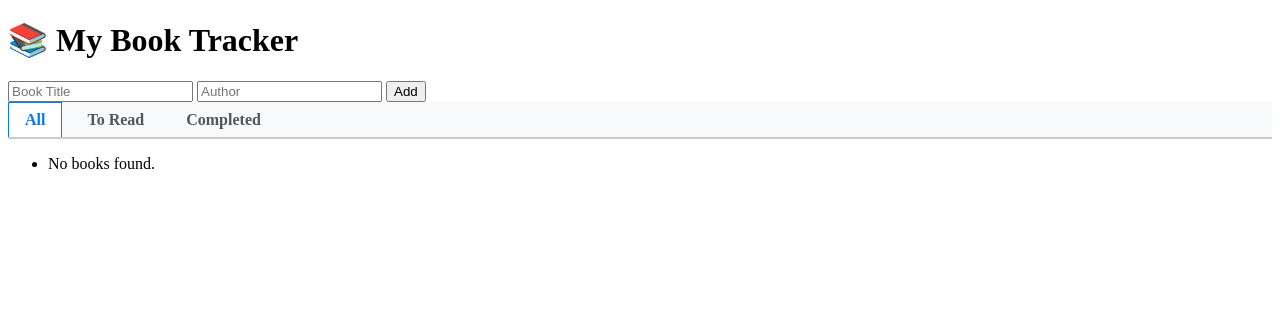
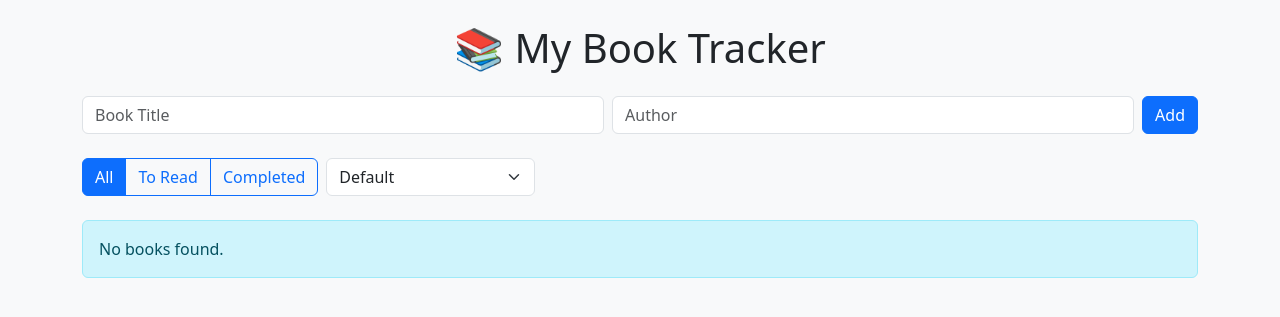
Before and after one commit to stanK-user/Book_Tracker, a Flask app: page / in a window 1280 px wide. Shown: the top 317 px of the page. Run offline with Flask 3, Linux system fonts and the light colour scheme.

Commit message:
UI Fixes and Sorting Added

```diff
--- a/web_app/app.py
+++ b/web_app/app.py
@@ -1,11 +1,16 @@
 from flask import Flask, render_template, request, redirect, url_for
 from books import add_book, mark_book_completed, remove_book, get_all_books
+from datetime import datetime
+import os
+
 
 app = Flask(__name__)
+
 
 @app.route("/")
 def index():
     filter_by = request.args.get("filter")  # can be "completed", "to_read", or None
+    sort_type = request.args.get('sort', '')
     books = get_all_books()
 
     if filter_by == "completed":
@@ -13,7 +18,24 @@
     elif filter_by == "to_read":
         books = [book for book in books if not book.get("completed")]
 
-    return render_template("index.html", books=books, filter=filter_by)
+    if sort_type == 'title_asc':
+         books.sort(key=lambda b: b['title'].lower())
+    elif sort_type == 'title_desc':
+        books.sort(key=lambda b: b['title'].lower(), reverse=True)
+    elif sort_type == 'author_asc':
+        books.sort(key=lambda b: b['author'].lower())
+    elif sort_type == 'author_desc':
+        books.sort(key=lambda b: b['author'].lower(), reverse=True)
+    elif sort_type == 'newest':
+        books.sort(key=lambda b: datetime.fromisoformat(b['date_added']), reverse=True)
+    elif sort_type == 'oldest':
+        books.sort(key=lambda b: datetime.fromisoformat(b['date_added']))
+    elif sort_type == 'completed_first':
+        books.sort(key=lambda b: (not b['completed'], b['title'].lower()))
+    elif sort_type == 'to_read_first':
+        books.sort(key=lambda b: (b['completed'], b['title'].lower()))
+
+    return render_template("index.html", books=books, filter=filter_by, sort=sort_type)
 
 @app.route("/add", methods=["POST"])
 def add():
--- a/web_app/templates/index.html
+++ b/web_app/templates/index.html
@@ -2,73 +2,103 @@
 <html lang="en">
 <head>
   <meta charset="UTF-8">
-  <title>Book Tracker</title>
+  <title>📚 My Book Tracker</title>
+  <!-- Bootstrap CSS -->
+  <link href="https://cdn.jsdelivr.net/npm/bootstrap@5.3.3/dist/css/bootstrap.min.css" rel="stylesheet">
+  <!-- Bootstrap Icons -->
+  <link href="https://cdn.jsdelivr.net/npm/bootstrap-icons@1.11.3/font/bootstrap-icons.css" rel="stylesheet">
 </head>
-<body>
-  <h1>📚 My Book Tracker</h1>
+<body class="bg-light">
 
-  <form method="post" action="{{ url_for('add') }}">
-    <input name="title" placeholder="Book Title" required>
-    <input name="author" placeholder="Author" required>
-    <button type="submit">Add</button>
+<div class="container py-4">
+
+  <h1 class="mb-4 text-center">📚 My Book Tracker</h1>
+
+  <!-- Add Book Form -->
+  <form method="post" action="{{ url_for('add') }}" class="row g-2 mb-4">
+    <div class="col-sm">
+      <input name="title" class="form-control" placeholder="Book Title" required>
+    </div>
+    <div class="col-sm">
+      <input name="author" class="form-control" placeholder="Author" required>
+    </div>
+    <div class="col-auto">
+      <button type="submit" class="btn btn-primary">Add</button>
+    </div>
   </form>
 
-<style>
-  /* Tabs container */
-  .tabs {
-    display: flex;
-    border-bottom: 2px solid #ccc;
-    margin-bottom: 1rem;
-    background: #f8f9fa;
-  }
+  <!-- Filter + Sort -->
+  <form method="get" action="{{ url_for('index') }}" class="mb-4">
+    <div class="row g-2 align-items-center">
 
-  /* Each tab */
-  .tab {
-    padding: 0.5rem 1rem;
-    cursor: pointer;
-    border: 1px solid transparent;
-    border-bottom: none;
-    margin-right: 0.5rem;
-    font-weight: bold;
-    color: #555;
-    text-decoration: none;
-  }
+      <!-- Filter Buttons -->
+      <div class="col-12 col-md-auto">
+        <div class="btn-group" role="group" aria-label="Filter">
+          <input type="radio" class="btn-check" name="filter" id="filter_all" value=""
+                 {% if not filter %}checked{% endif %} onchange="this.form.submit()">
+          <label class="btn btn-outline-primary" for="filter_all">All</label>
 
-  /* Active tab style */
-  .tab.active {
-    border-color: #007bff #007bff white;
-    color: #007bff;
-    background: white;
-  }
+          <input type="radio" class="btn-check" name="filter" id="filter_to_read" value="to_read"
+                 {% if filter == 'to_read' %}checked{% endif %} onchange="this.form.submit()">
+          <label class="btn btn-outline-primary" for="filter_to_read">To Read</label>
 
-  /* Hover effect */
-  .tab:hover {
-    color: #0056b3;
-  }
-</style>
-
-<div class="tabs">
-  <a href="{{ url_for('index') }}" class="tab {% if not filter %}active{% endif %}">All</a>
-  <a href="{{ url_for('index', filter='to_read') }}" class="tab {% if filter == 'to_read' %}active{% endif %}">To Read</a>
-  <a href="{{ url_for('index', filter='completed') }}" class="tab {% if filter == 'completed' %}active{% endif %}">Completed</a>
+          <input type="radio" class="btn-check" name="filter" id="filter_completed" value="completed"
+                 {% if filter == 'completed' %}checked{% endif %} onchange="this.form.submit()">
+          <label class="btn btn-outline-primary" for="filter_completed">Completed</label>
+        </div>
       </div>
 
+      <!-- Sort Dropdown -->
+      <div class="col-12 col-md-auto">
+        <select name="sort" id="sort" class="form-select" onchange="this.form.submit()">
+          <option value="">Default</option>
+          <option value="title_asc" {% if sort == 'title_asc' %}selected{% endif %}>Title (A–Z)</option>
+          <option value="title_desc" {% if sort == 'title_desc' %}selected{% endif %}>Title (Z–A)</option>
+          <option value="author_asc" {% if sort == 'author_asc' %}selected{% endif %}>Author (A–Z)</option>
+          <option value="author_desc" {% if sort == 'author_desc' %}selected{% endif %}>Author (Z–A)</option>
+          <option value="newest" {% if sort == 'newest' %}selected{% endif %}>Date Added (Newest)</option>
+          <option value="oldest" {% if sort == 'oldest' %}selected{% endif %}>Date Added (Oldest)</option>
+          <option value="completed_first" {% if sort == 'completed_first' %}selected{% endif %}>Completed First</option>
+          <option value="to_read_first" {% if sort == 'to_read_first' %}selected{% endif %}>To Read First</option>
+        </select>
+      </div>
 
-<ul>
+    </div>
+  </form>
+
+  <!-- Book List -->
   {% if books %}
+    <ul class="list-group">
       {% for book in books %}
-      <li>
+        <li class="list-group-item d-flex justify-content-between align-items-center">
+          <div>
             {% if book.completed %}
-          <span style="color: green;">✅</span>
+              <span class="text-success me-2">✅</span>
+            {% endif %}
             <strong>{{ book.title }}</strong> by {{ book.author }}
-        {% else %}
-          <strong>{{ book.title }}</strong> by {{ book.author }}
-          [<a href="{{ url_for('mark_completed', title=book.title, author=book.author) }}">Mark as Completed</a>]
+          </div>
+          <div class="btn-group btn-group-sm">
+            {% if not book.completed %}
+              <a href="{{ url_for('mark_completed', title=book.title, author=book.author) }}"
+                 class="btn btn-outline-success" title="Mark as Completed">
+                <i class="bi bi-check-circle"></i>
+              </a>
             {% endif %}
-        [<a href="{{ url_for('remove', title=book.title, author=book.author) }}">Remove</a>]
+            <a href="{{ url_for('remove', title=book.title, author=book.author) }}"
+               class="btn btn-outline-danger" title="Remove Book">
+              <i class="bi bi-trash"></i>
+            </a>
+          </div>
         </li>
       {% endfor %}
+    </ul>
   {% else %}
-    <li>No books found.</li>
+    <div class="alert alert-info">No books found.</div>
   {% endif %}
-</ul>
+
+</div>
+
+<!-- Bootstrap JS -->
+<script src="https://cdn.jsdelivr.net/npm/bootstrap@5.3.3/dist/js/bootstrap.bundle.min.js"></script>
+</body>
+</html>
```
Lines whose indentation alone changed are shown as unchanged.
